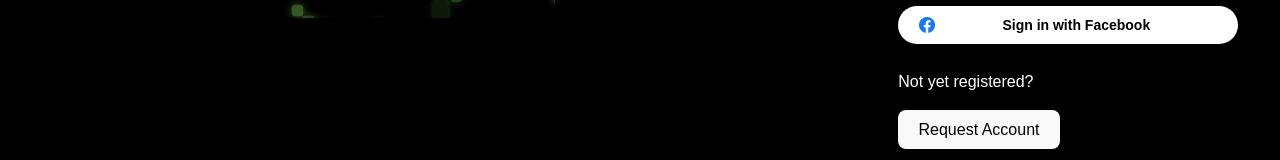
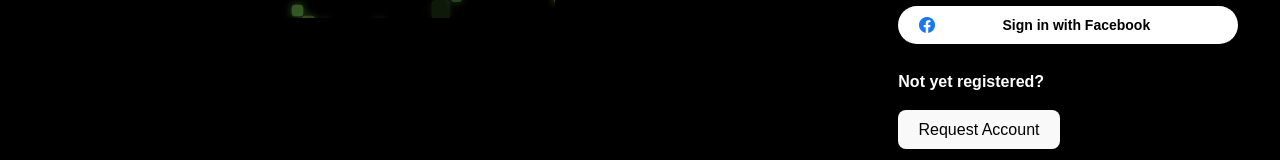
Before and after one commit to IT21823398/AgriMatrix, a React (Vite) app in the folder frontend/: page / in a window 1280 px wide. Shown: the part 547-707 px from the top of the page. Built offline with nearby package versions, Linux system fonts and the light colour scheme.

Commit message:
styled :Not yet registered?" text

```diff
--- a/frontend/src/styles/login.css
+++ b/frontend/src/styles/login.css
@@ -120,3 +120,8 @@ input:focus::placeholder {
     margin-top: 10px;
 
 }
+
+#no_account {
+    font-weight: bold;
+
+}
```
